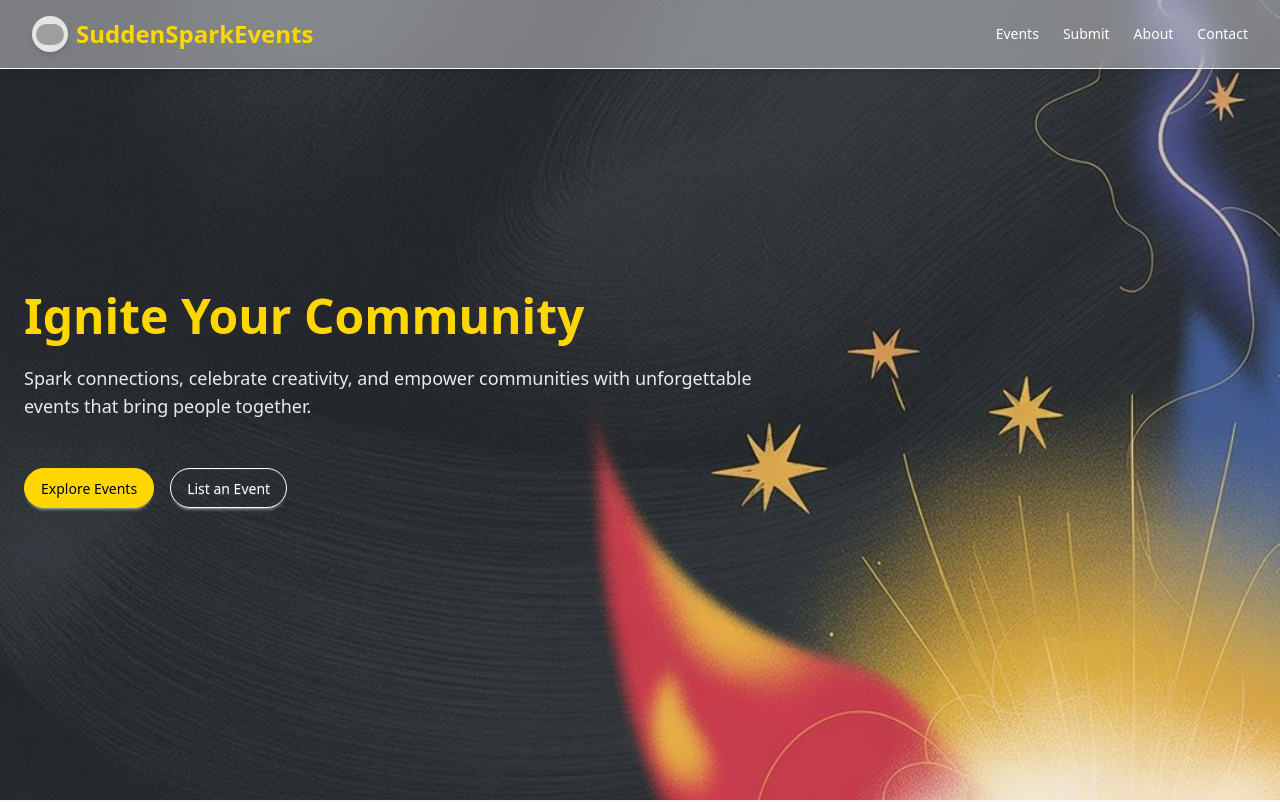
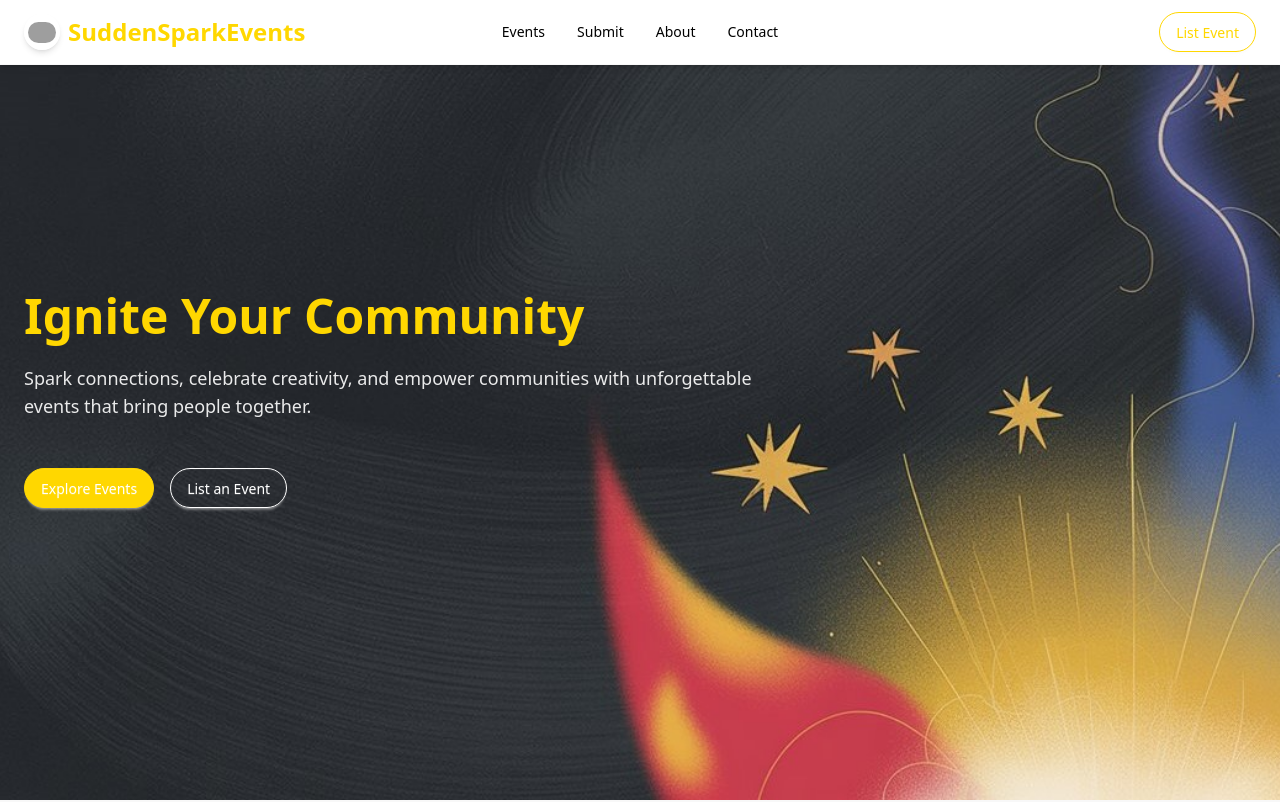
Before and after one commit to Wamiq319/suddenspark, a Next.js app: page / in a window 1280 px wide. Shown: the top 802 px of the page. Built offline with nearby package versions, Linux system fonts and the light colour scheme; grey boxes are pictures that could not be loaded.

Commit message:
Navbar and hero section Done

```diff
--- a/src/components/layout/Navbar.tsx
+++ b/src/components/layout/Navbar.tsx
@@ -2,17 +2,13 @@
 
 import Link from "next/link";
 import Image from "next/image";
+import { Button } from "@/components/ui/Button";
 
 export const Navbar = () => {
   return (
-    <nav
-      className="navbar fixed top-0 left-0 w-full z-50 backdrop-blur-md bg-white/40 bg-opacity-60 border-b border-base-200 shadow-md"
-      style={{
-        WebkitBackdropFilter: "blur(12px)",
-        backdropFilter: "blur(12px)",
-      }}
-    >
-      <div className="container mx-auto flex justify-between items-center px-6 py-2">
+    <nav className="navbar bg-white border-b border-base-200 shadow-md fixed top-0 left-0 w-full z-50 flex-nowrap overflow-x-auto">
+      <div className="w-full mx-auto px-4 flex flex-nowrap items-center">
+        <div className="navbar-start">
           <Link href="/" className="flex items-center gap-2 group">
             <span className="inline-flex items-center justify-center rounded-full bg-white/80 shadow-md w-9 h-9">
               <Image
@@ -28,31 +24,53 @@ export const Navbar = () => {
               SuddenSparkEvents
             </span>
           </Link>
-        <div className="flex gap-6 items-center">
+        </div>
+        <div className="navbar-center">
+          <ul className="menu menu-horizontal px-1 gap-2">
+            <li>
               <Link
                 href="/events"
-            className="text-white text-sm transition-colors duration-200 hover:gold"
+                className="text-black text-sm transition-colors duration-200 hover:gold"
               >
                 Events
               </Link>
+            </li>
+            <li>
               <Link
                 href="/submit"
-            className="text-white text-sm transition-colors duration-200 hover:gold"
+                className="text-black text-sm transition-colors duration-200 hover:gold"
               >
                 Submit
               </Link>
+            </li>
+            <li className="hidden sm:inline-block">
               <Link
                 href="/about"
-            className="text-white text-sm hidden sm:inline-block transition-colors duration-200 hover:bg-yellow-500"
+                className="text-black text-sm transition-colors duration-200 hover:bg-yellow-500"
               >
                 About
               </Link>
+            </li>
+            <li className="hidden sm:inline-block">
               <Link
                 href="/contact"
-            className="text-white text-sm hidden sm:inline-block transition-colors duration-200 hover:gold"
+                className="text-black text-sm transition-colors duration-200 hover:gold"
               >
                 Contact
               </Link>
+            </li>
+          </ul>
+        </div>
+        <div className="navbar-end">
+          <Button
+            color="gold"
+            outline
+            rounded
+            className="ml-0 sm:ml-4"
+            type="button"
+          >
+            List Event
+          </Button>
         </div>
       </div>
     </nav>
--- a/src/components/ui/Button.tsx
+++ b/src/components/ui/Button.tsx
@@ -37,8 +37,8 @@ export const Button = ({
       ? "border border-blue-600 text-blue-600 bg-transparent hover:bg-blue-600 hover:text-white"
       : "bg-blue-600 text-white border border-blue-600 hover:bg-blue-700",
     gold: outline
-      ? "border border-white text-white bg-transparent hover:bg-[#ffd700] hover:text-black"
-      : "bg-[#ffd700] text-black border border-[#ffd700] hover:bg-yellow-400",
+      ? "border border-[#ffd700] text-[#ffd700] bg-transparent hover:bg-[#ffd700] hover:text-white"
+      : "bg-[#ffd700] text-white border border-[#ffd700] hover:bg-yellow-400",
   };
 
   const shape = rounded ? "rounded-full" : "rounded-md";
```
Lines whose indentation alone changed are shown as unchanged.
